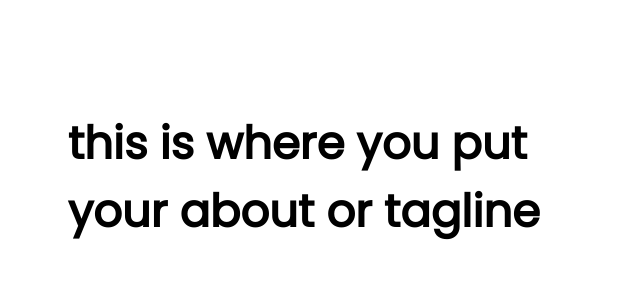
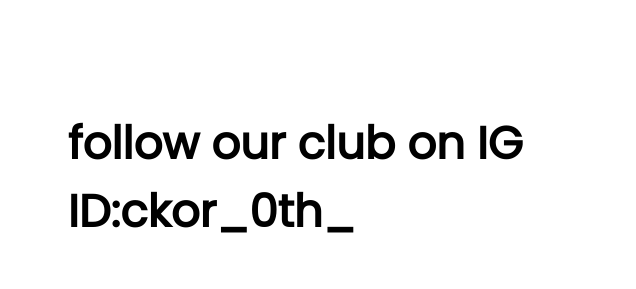
Before and after one commit to Timmy-Chien/Timmy-Chien.github.io, a plain HTML site: page 2/index.html in a window 1280 px wide. Shown: the part 131-420 px from the top of the page, 0-636 px from the left. Drawn offline with nearby package versions, Linux system fonts and the light colour scheme.

Commit message:
Add files via upload

```diff
--- a/2/index.html
+++ b/2/index.html
@@ -4,7 +4,7 @@
     <meta charset="UTF-8">
     <meta name="viewport" content="width=device-width, initial-scale=1.0">
     <meta http-equiv="X-UA-Compatible" content="ie=edge">
-    <title>yourname</title>
+    <title>簡辰寰</title>
     <link rel="stylesheet" href="https://cdnjs.cloudflare.com/ajax/libs/animate.css/3.7.0/animate.min.css">
     <script src="https://code.jquery.com/jquery-3.3.1.min.js" integrity="sha256-FgpCb/KJQlLNfOu91ta32o/NMZxltwRo8QtmkMRdAu8=" crossorigin="anonymous"></script>
     <link rel="stylesheet" href="https://use.fontawesome.com/releases/v5.7.1/css/all.css" integrity="sha384-fnmOCqbTlWIlj8LyTjo7mOUStjsKC4pOpQbqyi7RrhN7udi9RwhKkMHpvLbHG9Sr" crossorigin="anonymous">
@@ -34,7 +34,7 @@
     <table id="top_part">
         <tr>
             <td id="about" class="animated slideInLeft" style="animation-delay:2s;">
-                <h1>this is where you put your about or tagline</h1>
+                <h1>follow our club on IG ID:ckor_0th_</h1>
                 <button class="btn_one">Hire Me</button><br>
                 <table>
                     <tr>
```
